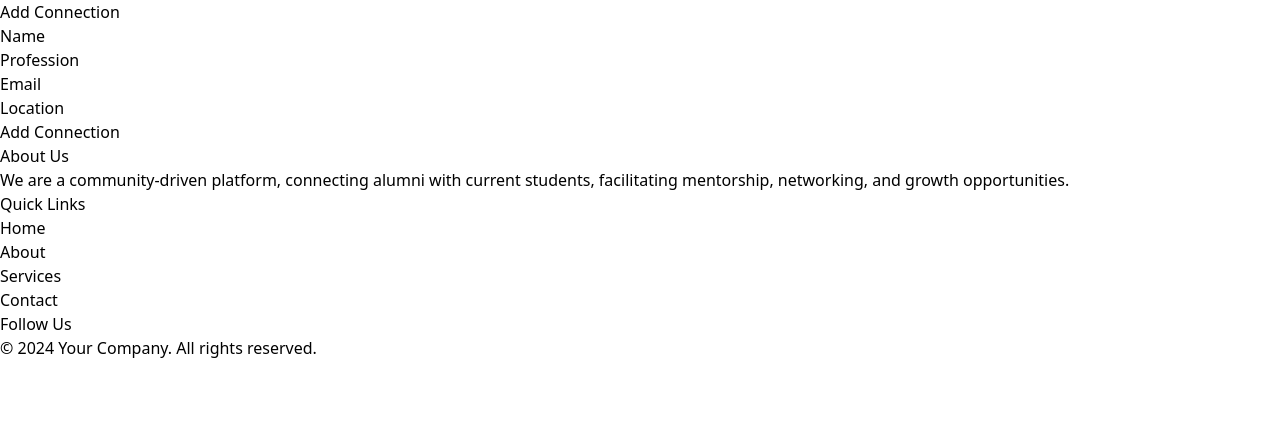
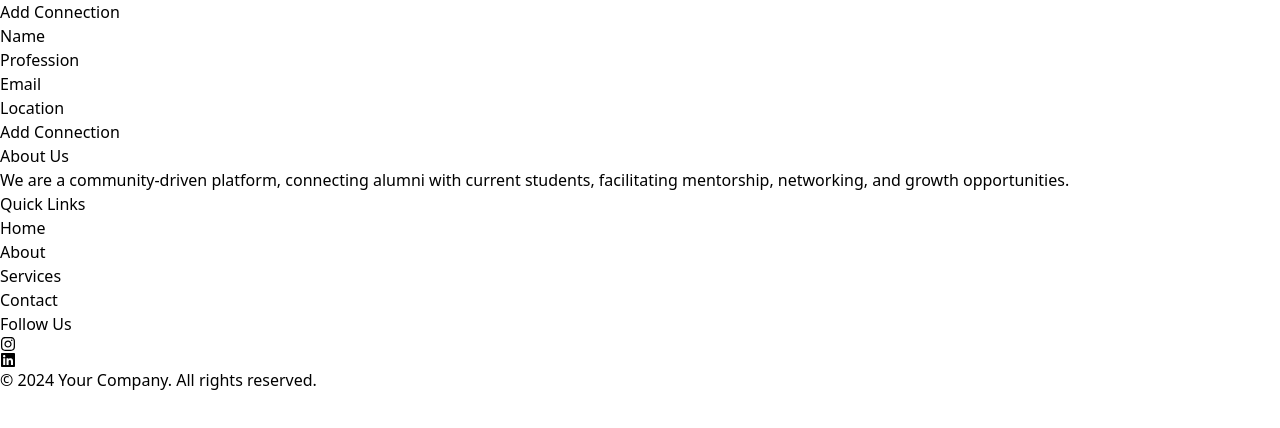
Before and after one commit to anuragg001/alumni-platform, a React (Vite) app in the folder frontend/: page /networking/edit/1 in a window 1280 px wide. Shown: the top 428 px of the page. Built offline with nearby package versions, Linux system fonts and the light colour scheme.

Commit message:
resolved social media links

```diff
--- a/frontend/package.json
+++ b/frontend/package.json
@@ -10,6 +10,7 @@
     "preview": "vite preview"
   },
   "dependencies": {
+    "@fortawesome/fontawesome-free": "^6.6.0",
     "axios": "^1.7.7",
     "react": "^18.3.1",
     "react-dom": "^18.3.1",
--- a/frontend/src/App.jsx
+++ b/frontend/src/App.jsx
@@ -1,4 +1,5 @@
 import React from 'react';
+import '@fortawesome/fontawesome-free/css/all.min.css';
 import { BrowserRouter as Router, Routes, Route } from 'react-router-dom';
 import Dashboard from './components/Dashboard';
 import DonationList from './components/Donations/DonationList';
--- a/frontend/src/Footer.jsx
+++ b/frontend/src/Footer.jsx
@@ -1,11 +1,11 @@
 import React from 'react';
+import { FaInstagram, FaLinkedin } from 'react-icons/fa';
 
 const Footer = () => {
   return (
     <footer className="bg-gray-900 text-white py-8">
       <div className="container mx-auto grid grid-cols-1 md:grid-cols-3 gap-8">
 
-        {/* Company Information */}
         <div>
           <h2 className="text-xl font-bold mb-4">About Us</h2>
           <p className="text-gray-400">
@@ -13,7 +13,6 @@ const Footer = () => {
           </p>
         </div>
 
-        {/* Navigation Links */}
         <div>
           <h2 className="text-xl font-bold mb-4">Quick Links</h2>
           <ul>
@@ -24,20 +23,24 @@ const Footer = () => {
           </ul>
         </div>
 
-        {/* Social Media Links */}
         <div>
           <h2 className="text-xl font-bold mb-4">Follow Us</h2>
           <ul className="flex space-x-4">
-            <li><a href="https://facebook.com" target="_blank" rel="noopener noreferrer" className="text-gray-400 hover:text-white"><i className="fab fa-facebook-f"></i></a></li>
-            <li><a href="https://twitter.com" target="_blank" rel="noopener noreferrer" className="text-gray-400 hover:text-white"><i className="fab fa-twitter"></i></a></li>
-            <li><a href="https://instagram.com" target="_blank" rel="noopener noreferrer" className="text-gray-400 hover:text-white"><i className="fab fa-instagram"></i></a></li>
-            <li><a href="https://linkedin.com" target="_blank" rel="noopener noreferrer" className="text-gray-400 hover:text-white"><i className="fab fa-linkedin-in"></i></a></li>
+            <li>
+              <a href="https://www.instagram.com/__anuraagg?igsh=eXI1MHlqa2R5Z2s1" target="_blank" rel="noopener noreferrer" className="text-gray-400 hover:text-white">
+                <FaInstagram className="text-2xl" />
+              </a>
+            </li>
+            <li>
+              <a href="https://www.linkedin.com/in/anurag-jaiswal-a96281276/" target="_blank" rel="noopener noreferrer" className="text-gray-400 hover:text-white">
+                <FaLinkedin className="text-2xl" />
+              </a>
+            </li>
           </ul>
         </div>
 
       </div>
 
-      {/* Copyright Section */}
       <div className="text-center mt-8 text-gray-500">
         <p>&copy; {new Date().getFullYear()} Your Company. All rights reserved.</p>
       </div>
```
Also changed, not shown: 1 other file (tests, documents, lock files or other folders).
